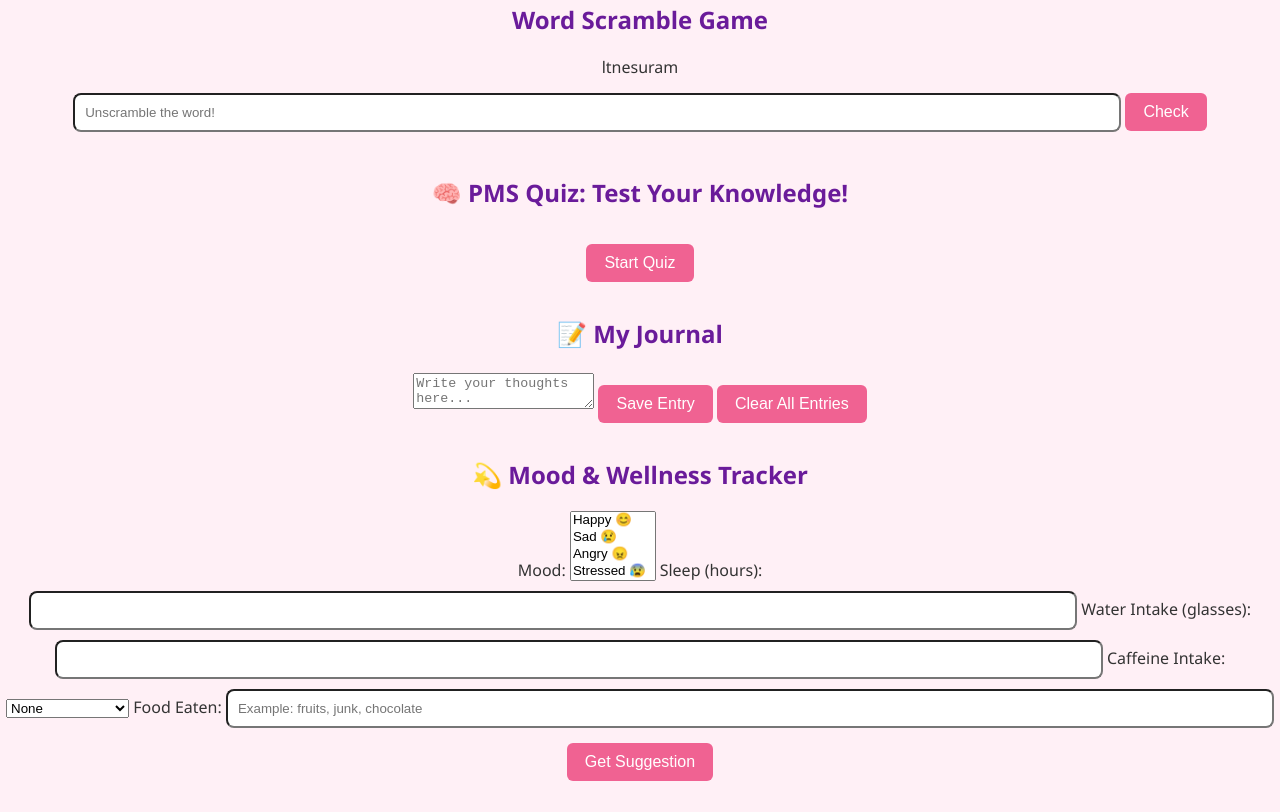
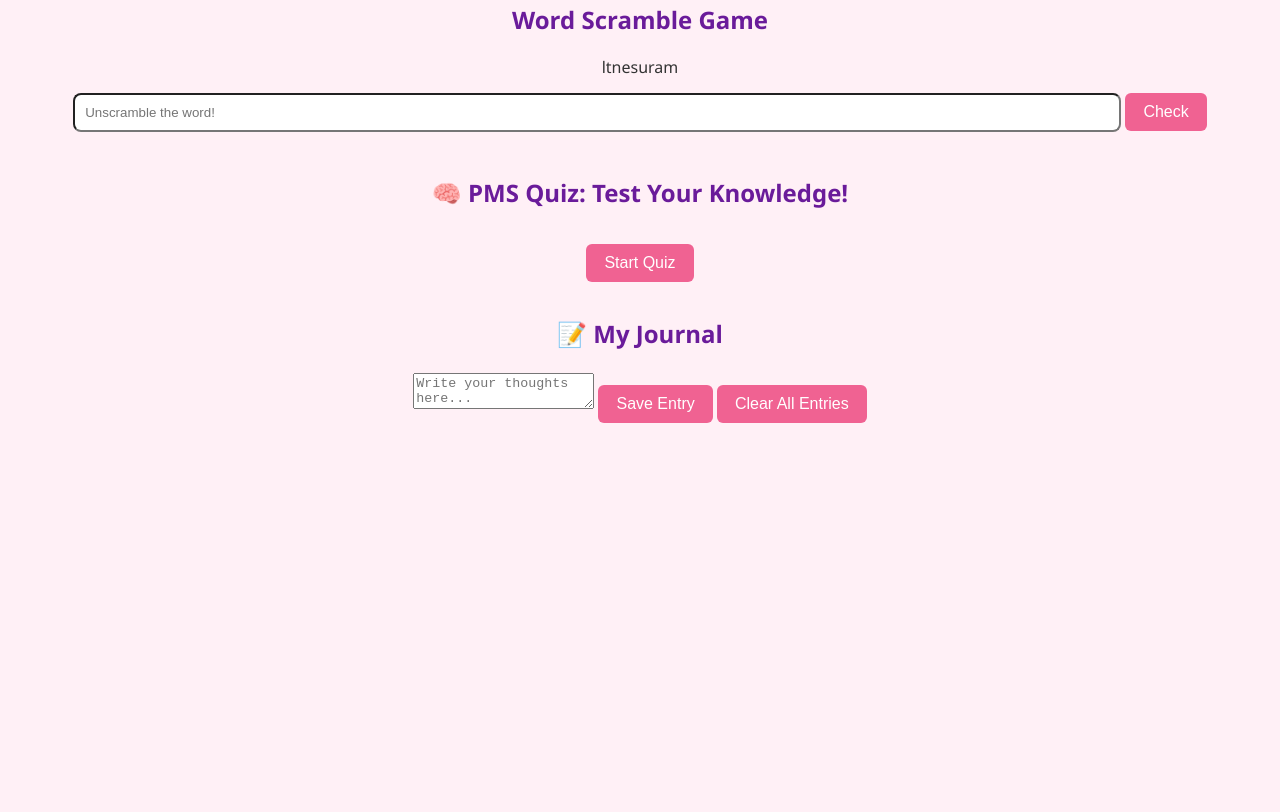
Before and after one commit to Meow-harini/pms-games, a plain HTML site: page index.html in a window 1280 px wide. Shown: the part 472-1284 px from the top of the page. After the commit the page ends 926 px from the top, so only its background shows below. Drawn offline with Linux system fonts and the light colour scheme.

Commit message:
Update index.html

```diff
--- a/index.html
+++ b/index.html
@@ -60,39 +60,3 @@
     <button id="clear-journal">Clear All Entries</button>
     <ul id="journal-list"></ul>
 </div>
-
-<!-- Mood & Wellness Tracker Section -->
-<section id="tracker-section">
-    <h2>💫 Mood & Wellness Tracker</h2>
-
-    <label for="mood">Mood:</label>
-    <select id="mood" multiple>
-        <option>Happy 😊</option>
-        <option>Sad 😢</option>
-        <option>Angry 😠</option>
-        <option>Stressed 😰</option>
-        <option>Relaxed 😌</option>
-        <option>Emotional 🥺</option>
-        <option>Irritated 🙄</option>
-    </select>
-
-    <label for="sleep">Sleep (hours):</label>
-    <input type="number" id="sleep" min="0" max="24" />
-
-    <label for="water">Water Intake (glasses):</label>
-    <input type="number" id="water" min="0" max="20" />
-
-    <label for="caffeine">Caffeine Intake:</label>
-    <select id="caffeine">
-        <option>None</option>
-        <option>1 cup ☕</option>
-        <option>2 cups ☕☕</option>
-        <option>3+ cups ☕☕☕</option>
-    </select>
-
-    <label for="food">Food Eaten:</label>
-    <input type="text" id="food" placeholder="Example: fruits, junk, chocolate" />
-
-    <button onclick="getSuggestion()">Get Suggestion</button>
-    <p id="suggestion"></p>
-</section>
```
